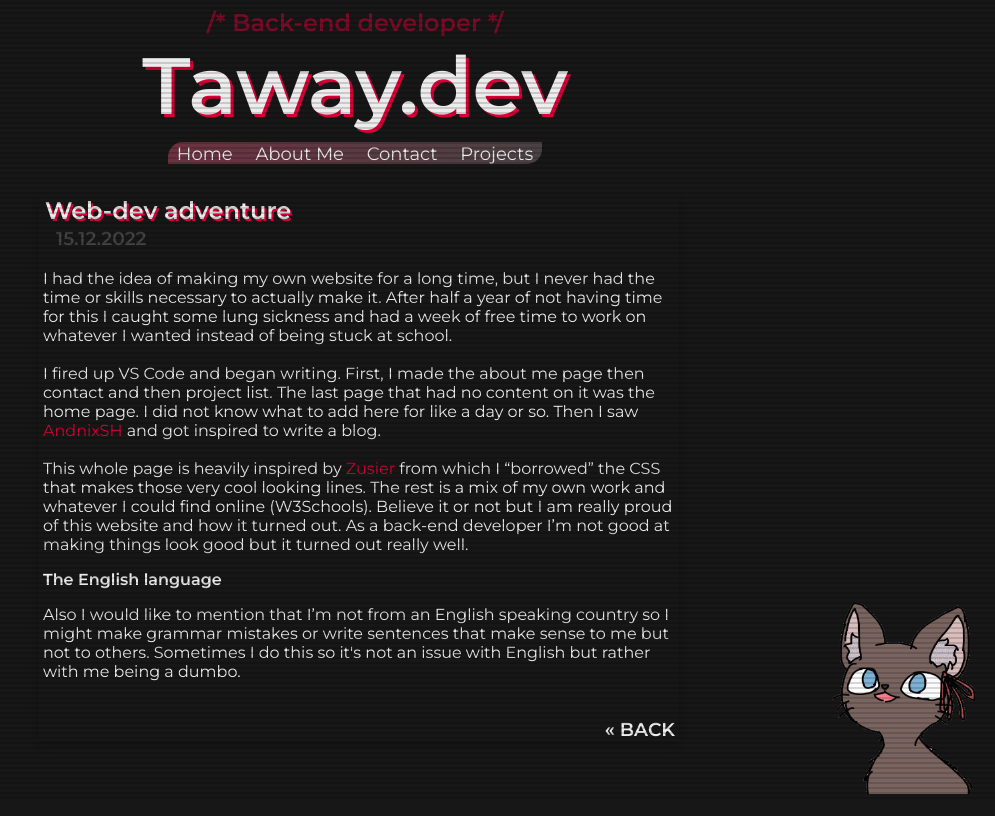
After one commit to MysteriousTaway/Taway.dev, a PHP site: page /blog/page/15-12-2022.html in a window 1280 px wide. The commit adds this page. Shown: the whole page, without its empty margins (285-1280 px from the left). Run offline with PHP 8.4, Linux system fonts and the light colour scheme.

Commit message:
Added blog

```diff
--- /dev/null
+++ b/blog/page/15-12-2022.html
@@ -0,0 +1,84 @@
+<!DOCTYPE html>
+<!-- Import icon -->
+<link rel="icon" type="image/x-icon" href="https://avatars.githubusercontent.com/u/44374628?v=4">
+
+<!-- include style.css (if this page is in root folder) -->
+<!-- <link rel="stylesheet" href="src/style.css"> -->
+
+<!-- include style.css (if this page is in blog folder) -->
+<link rel="stylesheet" href="../../src/style.css">
+<link rel="stylesheet" href="../../src/index.css">
+
+<!-- include style.css (if this page is in prefab folder) -->
+<!-- <link rel="stylesheet" href="../style.css"> -->
+
+<!-- Include font: -->
+<link rel="preconnect" href="https://fonts.googleapis.com">
+<link rel="preconnect" href="https://fonts.gstatic.com" crossorigin>
+<link href="https://fonts.googleapis.com/css2?family=Montserrat:wght@400;600&display=swap" rel="stylesheet">
+<style>
+    @import url('https://fonts.googleapis.com/css2?family=Montserrat:wght@400;600&display=swap');
+</style>
+<html lang="en">
+
+<head>
+    <meta charset="UTF-8">
+    <meta name="viewport" content="width=device-width, initial-scale=1.0">
+    <meta http-equiv="X-UA-Compatible" content="ie=edge">
+    <title>Taway.dev - Blog</title>
+    <h4 class="center subtitle"> /* Back-end developer */ </h4>
+    <h1 class="title invert">Taway.dev</h1>
+    <div class="combar center">
+        <span>
+            <a href="../../index.html">Home</a>
+            <a href="../../about.html">About Me</a>
+            <a href="../../contact.html">Contact</a>
+            <a href="../../projects.html">Projects</a>
+        </span>
+    </div>
+</head>
+<br><br>
+
+<body>
+    <div class="container">
+        <div class="blogName">
+            <h2>Web-dev adventure</h2>
+            <h3>15.12.2022</h3>
+        </div>
+        <!-- <h4>Chapter name</h4> -->
+        <p>
+            I had the idea of making my own website for a long time, but I never had the time or skills necessary to
+            actually make it. After half a year of not having time for this I caught some lung sickness and had a week
+            of free time to work on whatever I wanted instead of being stuck at school.
+            <br><br>
+            I fired up VS Code and began writing. First, I made the about me page then contact and then project list.
+            The last page that had no content on it was the home page. I did not know what to add here for like a day or
+            so. Then I saw <a target="_blank" href="https://www.andnixsh.com/">AndnixSH</a> and got inspired to write a
+            blog.
+            <br><br>
+            This whole page is heavily inspired by <a target="_blank" href="https://www.zusier.xyz/">Zusier</a> from
+            which I “borrowed” the CSS that makes those very cool looking lines. The rest is a mix of my own work and
+            whatever I could find online (W3Schools). Believe it or not but I am really proud of this website and how it
+            turned out. As a back-end developer I’m not good at making things look good but it turned out really well.
+        </p>
+        <h4>The English language</h4>
+        <p>
+            Also I would like to mention that I’m not from an English speaking country so I might make grammar mistakes
+            or write sentences that make sense to me but not to others. Sometimes I do this so it's not an issue with
+            English but rather with me being a dumbo.
+            <br><br>
+        </p>
+        <a href="../../index.html">
+            <h3>« BACK</h3>
+        </a>
+    </div>
+</body>
+
+<footer>
+    <div class="catImage">
+        <!-- <img src="img/sticker.webp" width="128" height="128" alt="cat"> -->
+        <img src="../../img/Tabbie.png" width="150" height="196" alt="cat">
+    </div>
+</footer>
+
+</html>
--- /dev/null
+++ b/src/index.css
@@ -0,0 +1,37 @@
+.container p {
+    text-align: left;
+}
+.container a > h3 {
+    color: var(--Text);
+    text-align: right;
+    bottom: 2px;
+    right: 2px;
+}
+
+.container a > h3:hover {
+    color: var(--BGAccent);
+}
+
+.container p > a{
+color: var(--BGAccent);
+}
+
+.blogName {
+    width: fit-content;
+}
+
+.blogName h2 {
+    margin: 2px;
+}
+.blogName h3 {
+    margin-top: 2px;
+    margin-left: 13px;
+    text-align: left;
+    color: var(--BGLight);
+}
+
+.container h4 {
+    color: var(--Text);
+    text-align: left;
+    margin: 0px;
+}
--- a/src/style.css
+++ b/src/style.css
@@ -172,6 +172,12 @@ body::before {
         width: 100%;
         display: block;
     }
+    .catImage {
+        position: fixed;
+        right: 2px;
+        bottom: 2px;
+        opacity: 50%;
+    }
 }
 
 /* Display settings for large screens */
@@ -180,6 +186,11 @@ body::before {
         width: 50%;
         display: block;
         margin-left: 25%;
+    }
+    .catImage {
+        position: fixed;
+        right: 20px;
+        bottom: 2px;
     }
 }
 
@@ -201,6 +212,6 @@ body::before {
 
 .catImage {
     position: fixed;
-    right: 2px;
+    right: 20px;
     bottom: 2px;
 }
```
Also changed, not shown: index.html (+35 -4 lines), src/prefab/blog.html (added, +66 -0 lines), src/prefab/page.html (added, +52 -0 lines).
